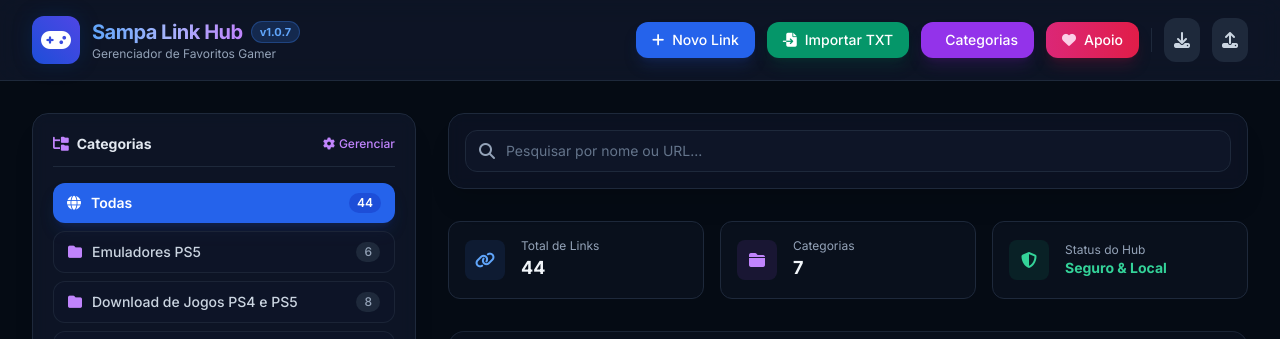
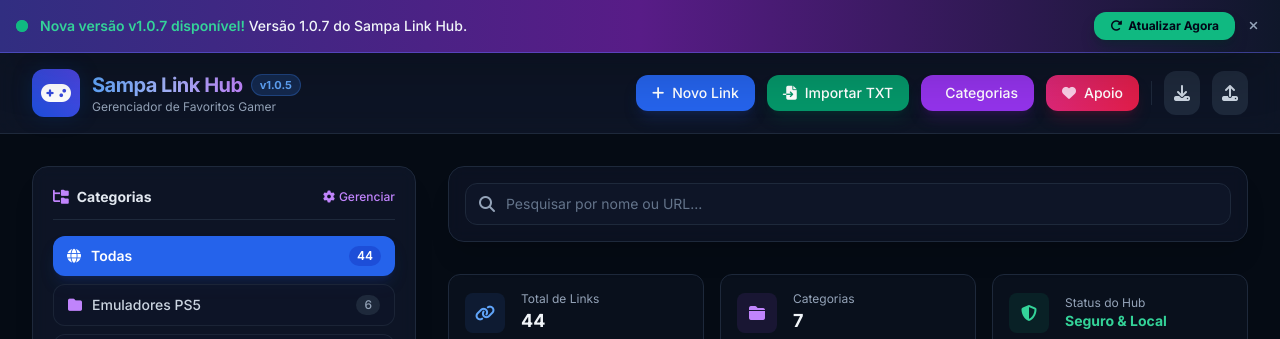
Before and after one commit to SampaiooBr/Sampa-Link-Hub, a plain HTML site: page Sampa Link Hub.html in a window 1280 px wide. Shown: the top 339 px of the page. Drawn offline with nearby package versions, Linux system fonts and the light colour scheme; some icons are missing.

Commit message:
Add files via upload

```diff
--- a/Sampa Link Hub.html
+++ b/Sampa Link Hub.html
@@ -838,7 +838,7 @@
         let currentFilterCategory = 'all';
 
         // System Version & Remote Update Checker
-        const CURRENT_VERSION = "1.0.7";
+        const CURRENT_VERSION = "1.0.5";
         const VERSION_CHECK_URL = "https://raw.githubusercontent.com/SampaiooBr/Sampa-Link-Hub/main/version.json";
 
         window.addEventListener('DOMContentLoaded', () => {
@@ -875,16 +875,33 @@
             }
         }
 
-        function applyUpdate() {
-            // Limpa os caches armazenados se houver
-            if ('caches' in window) {
-                caches.keys().then((names) => {
-                    for (let name of names) caches.delete(name);
-                });
-            }
-
-            // Força o recarregamento evitando cache
-            window.location.href = window.location.pathname + '?v=' + Date.now();
+        const UPDATE_FILE_URL = "https://raw.githubusercontent.com/SampaiooBr/Sampa-Link-Hub/main/Sampa%20Link%20Hub.html";
+        const UPDATE_REPO_URL = "https://github.com/SampaiooBr/Sampa-Link-Hub";
+
+        // O Hub é um arquivo local: recarregar a página só reabre a mesma versão antiga.
+        // Por isso baixamos o arquivo novo do GitHub para o usuário substituir o antigo.
+        async function applyUpdate() {
+            try {
+                showToast('Baixando a nova versão...', 'info');
+                const response = await fetch(`${UPDATE_FILE_URL}?t=${Date.now()}`, { cache: 'no-store' });
+                if (!response.ok) throw new Error('HTTP ' + response.status);
+
+                const blob = await response.blob();
+                const blobUrl = URL.createObjectURL(blob);
+                const a = document.createElement('a');
+                a.href = blobUrl;
+                a.download = 'Sampa Link Hub.html';
+                document.body.appendChild(a);
+                a.click();
+                a.remove();
+                setTimeout(() => URL.revokeObjectURL(blobUrl), 5000);
+
+                showToast('Nova versão baixada! Substitua o arquivo antigo por ela e abra novamente.', 'success');
+            } catch (error) {
+                // Se o download automático falhar, abre a página do projeto
+                showToast('Não foi possível baixar automaticamente. Abrindo o GitHub...', 'error');
+                window.open(UPDATE_REPO_URL, '_blank', 'noopener');
+            }
         }
 
         function openSupportModal() {
```
